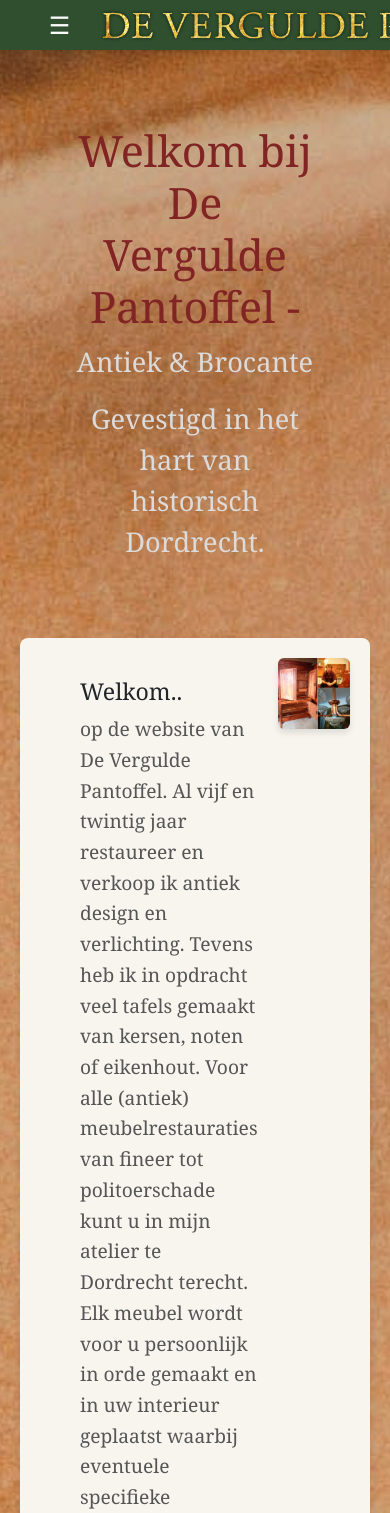
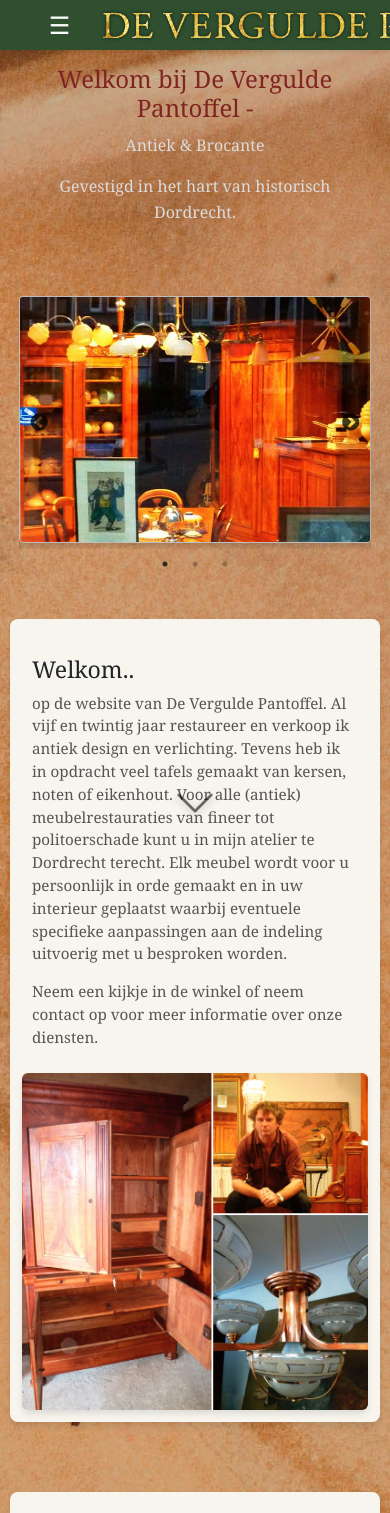
Before and after one commit to shaneocallaghandev/VerguldePantoffel, a React (Vite) app: page / in a window 390 px wide. Shown: the top 1513 px of the page. Built offline with nearby package versions, Linux system fonts and the light colour scheme; no server answers.

Commit message:
Mobile issues + homescreen arrow

```diff
--- a/src/assets/styles/footer.css
+++ b/src/assets/styles/footer.css
@@ -3,7 +3,7 @@
   bottom: 0;
   width: 100%;
   background-color: #004225; /* Soft beige for a warm and cohesive look */
-  z-index: 1000; /* Ensure it stays on top of other elements */
+  z-index: 850; /* Below sidebar to avoid overlap */
   text-align: center; /* Center the text */
   padding: 0px 0; /* Adjust padding as needed */
   color: #f8f6f0; /* Warm brown text color for contrast */
--- a/src/assets/styles/header.css
+++ b/src/assets/styles/header.css
@@ -58,22 +58,47 @@
 @media (max-width: 768px) {
   .hamburger {
     display: block; /* Show the hamburger icon on small screens */
+    z-index: 10000;
   }
 
   nav ul {
-    display: none; /* Hide the menu items by default */
-    flex-direction: column; /* Stack menu items vertically */
-    position: absolute;
+    display: flex;
+    flex-direction: column;
+    position: fixed;
     top: 50px;
-    right: 20px;
-    background-color: #2F4F2F;
-    box-shadow: 0 4px 6px rgba(0, 0, 0, 0.1);
-    border-radius: 8px;
-    padding: 10px;
-    z-index: 1000;
+    left: -140px;
+    width: 130px;
+    background-color: rgba(47, 79, 47, 0.98);
+    box-shadow: 2px 0 10px rgba(0, 0, 0, 0.3);
+    border-radius: 0 8px 8px 0;
+    padding: 15px 0;
+    gap: 0;
+    z-index: 9999;
+    transition: left 0.3s ease;
   }
 
   nav ul.show {
-    display: flex; /* Show the menu when toggled */
+    left: 0;
+  }
+
+  nav ul li {
+    margin: 0;
+    width: 100%;
+    border-bottom: 1px solid rgba(212, 163, 115, 0.3);
+  }
+
+  nav ul li:last-child {
+    border-bottom: none;
+  }
+
+  nav ul li a {
+    padding: 15px 20px;
+    font-size: 15px;
+    width: 100%;
+    transition: background-color 0.2s ease, color 0.2s ease;
+  }
+
+  nav ul li a:hover {
+    background-color: rgba(212, 163, 115, 0.15);
   }
 }
--- a/src/assets/styles/pages/contact.css
+++ b/src/assets/styles/pages/contact.css
@@ -6,6 +6,7 @@
   gap: 20px;
   padding: 20px;
   z-index: 1;
+  padding-top: 100px;
 }
 
 .contact-info {
@@ -35,3 +36,33 @@
   background-repeat: no-repeat;
   pointer-events: none;
 }
+
+/* Mobile Responsive Styles */
+@media (max-width: 768px) {
+  .contact-container {
+    flex-direction: column; /* Stack items vertically on mobile */
+    padding: 70px 15px 20px;
+    gap: 15px;
+  }
+
+  .contact-info {
+    max-width: 100%; /* Full width on mobile */
+    margin-right: 0;
+    width: 100%;
+  }
+
+  .contact-map {
+    height: 300px; /* Reduce map height on mobile */
+    width: 100%;
+  }
+}
+
+@media (max-width: 480px) {
+  .contact-container {
+    padding: 60px 10px 15px;
+  }
+
+  .contact-map {
+    height: 250px; /* Further reduce map height on small phones */
+  }
+}
--- a/src/assets/styles/pages/home.css
+++ b/src/assets/styles/pages/home.css
@@ -132,7 +132,7 @@
 .info-container {
   display: flex;
   flex-direction: row;
-  margin-top: 40px; /* Add space above the -container */
+  margin-top: 15px; /* Add space above the -container */
   padding: 20px; /* Add padding for spacing */
   background-color: #f7f5ee; /* Light background color for contrast */
   border-radius: 8px; /* Optional: Rounded corners */
@@ -210,3 +210,180 @@
   background-color: #aaa292; /* Darker color on hover */
   color: #fff; /* Ensure text remains readable */
 }
+
+/* Scroll Arrow Styles */
+.arrow-container {
+  position: fixed;
+  bottom: 30px;
+  left: 50%;
+  transform: translateX(-50%);
+  cursor: pointer;
+  z-index: 100;
+  animation: bounce 2s infinite;
+  transition: opacity 0.3s ease;
+}
+
+.scroll-arrow {
+  width: 70px;
+  height: 70px;
+  opacity: 0.6;
+  filter: drop-shadow(0 2px 4px rgba(0, 0, 0, 0.4));
+  transition: opacity 0.3s ease, transform 0.3s ease;
+}
+
+.arrow-container:hover .scroll-arrow {
+  transform: scale(1.1);
+  filter: drop-shadow(0 3px 6px rgba(0, 0, 0, 0.5));
+}
+
+@keyframes bounce {
+  0%, 20%, 50%, 80%, 100% {
+    transform: translateX(-50%) translateY(0);
+  }
+  40% {
+    transform: translateX(-50%) translateY(-2px);
+  }
+}
+
+/* Mobile Responsive Styles */
+@media (max-width: 768px) {
+  .home-container {
+    padding: 60px 15px 20px;
+    margin-top: 0;
+  }
+
+  .logoTekst {
+    width: 90%;
+    max-width: 350px;
+    margin-bottom: 15px;
+  }
+
+  .carousel-container {
+    flex-direction: column;
+    width: 95%;
+    align-items: center;
+  }
+
+  .welcome-text-box {
+    max-width: 100%;
+    min-width: auto;
+    width: 100%;
+    margin-right: 0;
+    margin-bottom: 20px;
+    padding: 15px;
+  }
+
+  .welcome-text-box h2 {
+    font-size: 1.8rem;
+  }
+
+  .welcome-text-box p {
+    font-size: 1.1rem;
+    line-height: 1.6;
+  }
+
+  .home-carousel {
+    width: 100%;
+    max-width: 100%;
+    margin-bottom: 60px;
+  }
+
+  .home-container .slick-slider {
+    max-width: 100%;
+  }
+
+  .slick-prev {
+    left: 10px;
+  }
+
+  .slick-next {
+    right: 10px;
+  }
+
+  .info-container {
+    flex-direction: column;
+    margin-top: 40px;
+    margin-bottom: 60px;
+    padding: 15px;
+  }
+
+  .info-container h2 {
+    font-size: 1.5rem;
+    margin-bottom: 15px;
+  }
+
+  .info-container p {
+    font-size: 1rem;
+    line-height: 1.5;
+    margin-bottom: 15px;
+  }
+
+  .info-container .info-text {
+    margin-left: 0;
+    margin-top: 15px;
+    padding: 10px;
+    max-width: 100%;
+  }
+
+  .home-to-verkoop-router {
+    width: 90%;
+    max-width: 300px;
+    padding: 10px;
+    font-size: 1rem;
+  }
+
+  .custom-button {
+    padding: 10px 15px;
+    font-size: 0.95rem;
+  }
+
+  .arrow-container {
+    bottom: 20px;
+  }
+
+  .scroll-arrow {
+    width: 40px;
+    height: 40px;
+  }
+}
+
+@media (max-width: 480px) {
+  .home-container {
+    padding: 50px 10px 15px;
+  }
+
+  .logoTekst {
+    max-width: 280px;
+  }
+
+  .welcome-text-box h2 {
+    font-size: 1.5rem;
+  }
+
+  .welcome-text-box p {
+    font-size: 1rem;
+  }
+
+  .home-carousel {
+    margin-bottom: 40px;
+  }
+
+  .info-container {
+    margin-top: 30px;
+    margin-bottom: 40px;
+    padding: 12px;
+  }
+
+  .info-container h2 {
+    font-size: 1.3rem;
+  }
+
+  .info-container p {
+    font-size: 0.95rem;
+  }
+
+  .slick-prev:before,
+  .slick-next:before {
+    font-size: 20px;
+  }
+}
--- a/src/assets/styles/pages/restauratie.css
+++ b/src/assets/styles/pages/restauratie.css
@@ -40,3 +40,32 @@
   background-repeat: no-repeat;
   pointer-events: none;
 }
+
+/* Mobile Responsive Styles */
+@media (max-width: 768px) {
+  .restauratie-container {
+    flex-direction: column;
+    padding: 70px 15px 20px;
+  }
+
+  .restauratie-container .info-container {
+    flex-direction: column;
+    margin: 15px 0;
+  }
+
+  .restauratie-container img {
+    max-width: 95%; /* Larger images on mobile */
+    margin: 15px auto;
+  }
+}
+
+@media (max-width: 480px) {
+  .restauratie-container {
+    padding: 60px 10px 15px;
+  }
+
+  .restauratie-container img {
+    max-width: 100%;
+    margin: 10px 0;
+  }
+}
--- a/src/assets/styles/pages/verkoop.css
+++ b/src/assets/styles/pages/verkoop.css
@@ -105,9 +105,9 @@
   border-radius: 0 2px 15px 0; /* Rounded corners on the right side */
   padding: 10px;
   box-shadow: 0 4px 6px rgba(0, 0, 0, 1.5); /* Optional: Add a subtle shadow */
-  z-index: 1000; /* Ensure the sidebar stays on top of other content */
+  z-index: 900;
   overflow: auto;
-    scrollbar-width: thin;
+  scrollbar-width: thin;
   scrollbar-color: rgba(0,0,0,0.25) transparent;
 }
 
@@ -163,6 +163,17 @@
   .container {
     margin-left: 130px !important; /* Adjust main content margin to match sidebar width */
   }
+
+  /* Make cards/images smaller on mobile */
+  .card {
+    width: 160px; /* Reduced from 202px */
+    height: 240px; /* Reduced from 300px */
+  }
+
+  .card-img {
+    max-height: 240px; /* Match new card height */
+    min-height: 240px;
+  }
 }
 
 /* WebKit browsers (Chrome, Edge, Safari) */
--- a/src/components/Footer.jsx
+++ b/src/components/Footer.jsx
@@ -3,7 +3,7 @@
 const Footer = () => {
   return (
     <footer>
-      <p>Contact:  hdllammertse@gmail.com | 06 505 059 56 </p>
+      <p>Contact: hdllammertse@gmail.com | 06 505 059 56 | Website: shaneokallahan@hotmail.com  </p>
     </footer>
   );
 };
--- a/src/components/Header.jsx
+++ b/src/components/Header.jsx
@@ -1,24 +1,45 @@
 import { Link } from "react-router-dom";
-import { useState } from "react";
+import { useState, useEffect, useRef } from "react";
 import logo from "../assets/images/logo.png";
 import "../assets/styles/header.css";
 
 const Header = () => {
   const [menuOpen, setMenuOpen] = useState(false);
+  const menuRef = useRef(null);
+  const hamburgerRef = useRef(null);
 
   const toggleMenu = () => {
     setMenuOpen(!menuOpen);
   };
 
+  useEffect(() => {
+    const handleClickOutside = (event) => {
+      if (
+        menuOpen &&
+        menuRef.current &&
+        !menuRef.current.contains(event.target) &&
+        hamburgerRef.current &&
+        !hamburgerRef.current.contains(event.target)
+      ) {
+        setMenuOpen(false);
+      }
+    };
+
+    document.addEventListener("mousedown", handleClickOutside);
+    return () => {
+      document.removeEventListener("mousedown", handleClickOutside);
+    };
+  }, [menuOpen]);
+
   return (
     <header>
-      <button className="hamburger" onClick={toggleMenu}>
+      <button className="hamburger" onClick={toggleMenu} ref={hamburgerRef}>
         &#9776; {/* Hamburger icon */}
       </button>
       <div>
         <img src={logo} alt="LogoHeader" className="logo" />
       </div>
-      <nav>
+      <nav ref={menuRef}>
         <ul className={menuOpen ? "show" : ""}>
           <li>
             <Link to="/">Home</Link>
--- a/src/pages/Home.jsx
+++ b/src/pages/Home.jsx
@@ -1,4 +1,4 @@
-import { useEffect, useState } from "react";
+import { useEffect, useState, useRef } from "react";
 import Carousel from "react-slick";
 import "slick-carousel/slick/slick.css";
 import "slick-carousel/slick/slick-theme.css";
@@ -8,12 +8,15 @@
 import image1 from "../assets/images/1.jpg";
 import imageHistorie from "../assets/images/historie_0.jpg";
 import welkomFoto from "../assets/images/welkomfoto_0.jpg";
+import downArrow from "../assets/images/down-arrow.png";
 import { fetchItems } from "../data";
 import Skeleton from "react-loading-skeleton";
 
 
 const Home = () => {
   const [loading, setLoading] = useState(true);
+  const [showArrow, setShowArrow] = useState(true);
+  const infoContainerRef = useRef(null);
 
   useEffect(() => {
 
@@ -44,7 +47,33 @@
     };
 
     prefetchItems();
+
+    // Handle scroll to show/hide arrow
+    const handleScroll = () => {
+      const scrollPosition = window.scrollY;
+
+      // Hide arrow if scrolled past 150px
+      if (scrollPosition > 150) {
+        setShowArrow(false);
+      } else {
+        setShowArrow(true);
+      }
+    };
+
+    window.addEventListener("scroll", handleScroll);
+    return () => {
+      window.removeEventListener("scroll", handleScroll);
+    };
   }, []);
+
+  const scrollToInfo = () => {
+    if (infoContainerRef.current) {
+      infoContainerRef.current.scrollIntoView({
+        behavior: "smooth",
+        block: "start"
+      });
+    }
+  };
 
   const settings = {
     dots: true,
@@ -86,7 +115,13 @@
         )}
       </div>
 
-    <div className="info-container">
+    {showArrow && (
+      <div className="arrow-container" onClick={scrollToInfo}>
+        <img src={downArrow} alt="Scroll down" className="scroll-arrow" />
+      </div>
+    )}
+
+    <div className="info-container" ref={infoContainerRef}>
         <div className="info-text">
           <h3>Welkom..</h3>
         <p>
```
Also changed, not shown: src/assets/styles/pages/detail.css (+147 -0 lines), src/assets/images/down-arrow.png (added), 1 other file (tests, documents, lock files or other folders).
